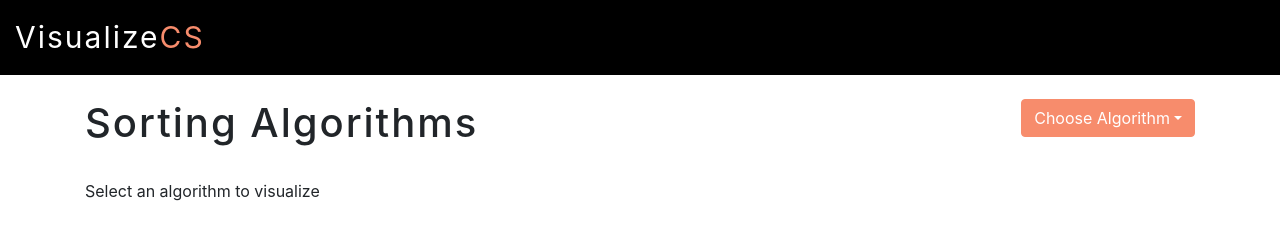
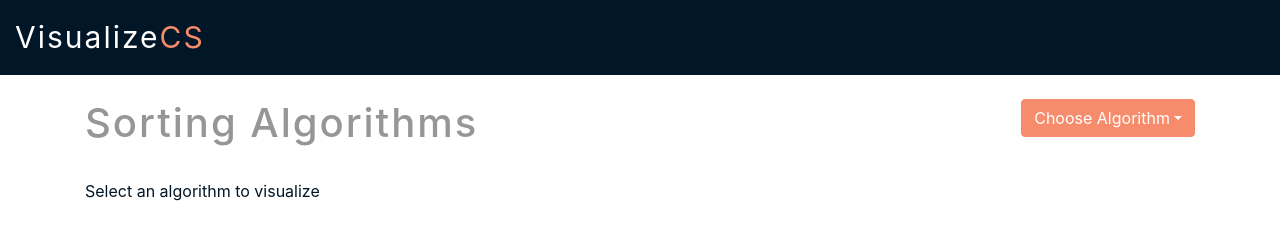
Before and after one commit to dwaro/VisualizeCS, a React app in the folder client/: page / in a window 1280 px wide. Built offline with nearby package versions, Linux system fonts and the light colour scheme.

Commit message:
init tests --> Header

```diff
--- a/client/src/components/App.js
+++ b/client/src/components/App.js
@@ -5,7 +5,7 @@ import { Route } from 'react-router-dom';
 import History from '../history';
 
 // components
-import Header from './Header';
+import Header from './header/Header';
 import Sorting from './sorting/Sorting';
 
 function App() {
--- a/client/src/components/Header.js
+++ /dev/null
@@ -1,14 +0,0 @@
-  import React from 'react';
-
-const Header = () => {
-    return (
-        <div className='container-fluid'>
-            <div className='row header-bar align-items-center'>
-                <div className='col-12 align-item'>
-                    Visualize<span id="CS">CS</span>
-                </div>
-            </div>
-        </div>);
-}
-
-export default Header;
--- /dev/null
+++ b/client/src/components/header/Header.js
@@ -0,0 +1,15 @@
+import React from 'react';
+
+const Header = () => {
+  return (
+    <div className="container-fluid">
+      <div className="row header-bar align-items-center">
+        <div className="col-12 align-item">
+          Visualize<span id="CS">CS</span>
+        </div>
+      </div>
+    </div>
+  );
+};
+
+export default Header;
--- a/client/src/components/sorting/Sorting.js
+++ b/client/src/components/sorting/Sorting.js
@@ -10,7 +10,7 @@ const Page = (props) => {
       <br />
       <div className="row justify-content-center">
         <div className="col-11 col-md-8">
-          <h1>Sorting Algorithms</h1>
+          <h1 style={{ color: 'rgb(150,150,150)' }}>Sorting Algorithms</h1>
         </div>
         <div className="col-11 col-md-4 text-right">
           <Dropdown
--- a/client/src/styling/index.sass
+++ b/client/src/styling/index.sass
@@ -4,11 +4,14 @@
 @import "../../node_modules/bootstrap/scss/mixins"
 
 .header-bar
-    background-color: black
+    background-color: rgb(1, 22, 39)
     color: white
     height: 75px
     font-size: 30px
     letter-spacing: 2px
+
+body
+    color: rgb(1, 22, 39)
 
 #CS
     color: rgb(247, 140, 108)
```
Also changed, not shown: client/package.json (+8 -1 lines), client/src/App.test.js (deleted, +0 -9 lines), client/src/components/header/Header.test.js (added, +35 -0 lines), client/src/.babelrc, client/src/styling/index.css, 2 other files.
